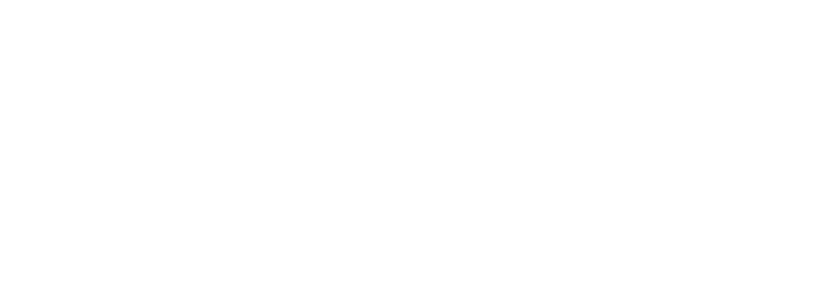
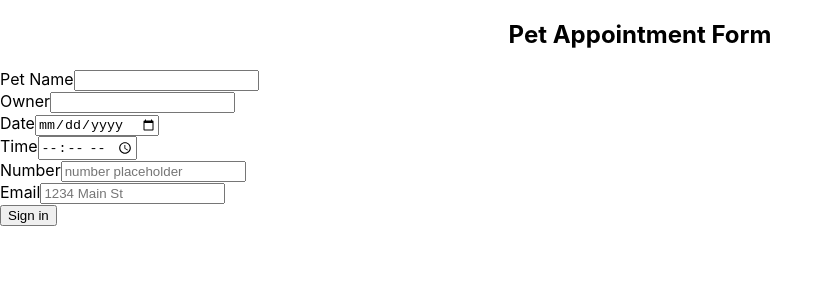
Before and after one commit to snowleopardAlexa/signup-form-local-storage, a React (Create React App) app: page / in a window 1280 px wide. Shown: the top 300 px of the page, without its empty margins (0-833 px from the left). Built offline with nearby package versions, Linux system fonts and the light colour scheme.

Commit message:
add form

```diff
--- a/package.json
+++ b/package.json
@@ -8,7 +8,9 @@
     "@testing-library/user-event": "^12.8.3",
     "react": "^17.0.2",
     "react-dom": "^17.0.2",
+    "react-icons": "^4.3.1",
     "react-scripts": "4.0.3",
+    "reactstrap": "^9.0.1",
     "web-vitals": "^1.1.2"
   },
   "scripts": {
--- a/src/App.js
+++ b/src/App.js
@@ -1,10 +1,83 @@
 import './App.css';
+import {Form, Row, Col, Input, Button, Label, FormGroup} from 'reactstrap';
 
 function App() {
-  return (
-    <div className="signup-form">
-
-    </div>
+return (
+<div className="pet-appt-form">
+<h2 style={{textAlign: 'center'}}>Pet Appointment Form</h2>
+<Form>
+  <Row form>
+    <Col md={6}>
+      <FormGroup>
+        <Label for="petName">
+          Pet Name
+        </Label>
+        <Input
+          id="petName"
+          type="text"
+        />
+      </FormGroup>
+    </Col>
+    <Col md={6}>
+      <FormGroup>
+        <Label>
+          Owner
+        </Label>
+        <Input
+          id="owner"
+          type="text"
+        />
+      </FormGroup>
+    </Col>
+  </Row>
+  <FormGroup>
+    <Label for="exampleDate">
+      Date
+    </Label>
+    <Input
+      id="exampleDate"
+      name="date"
+      placeholder="date placeholder"
+      type="date"
+    />
+  </FormGroup>
+  <FormGroup>
+    <Label for="exampleTime">
+      Time
+    </Label>
+    <Input
+      id="exampleTime"
+      name="time"
+      placeholder="time placeholder"
+      type="time"
+    />
+  </FormGroup>
+  <FormGroup>
+    <Label for="exampleNumber">
+      Number
+    </Label>
+    <Input
+      id="exampleNumber"
+      name="number"
+      placeholder="number placeholder"
+      type="number"
+    />
+  </FormGroup>
+  <FormGroup>
+    <Label>
+      Email
+    </Label>
+    <Input
+      id="exampleAddress"
+      name="address"
+      placeholder="1234 Main St"
+    />
+  </FormGroup>
+  <Button>
+    Sign in
+  </Button>
+</Form>
+</div>
   );
 }
 
```
Also changed, not shown: 1 other file (tests, documents, lock files or other folders).
